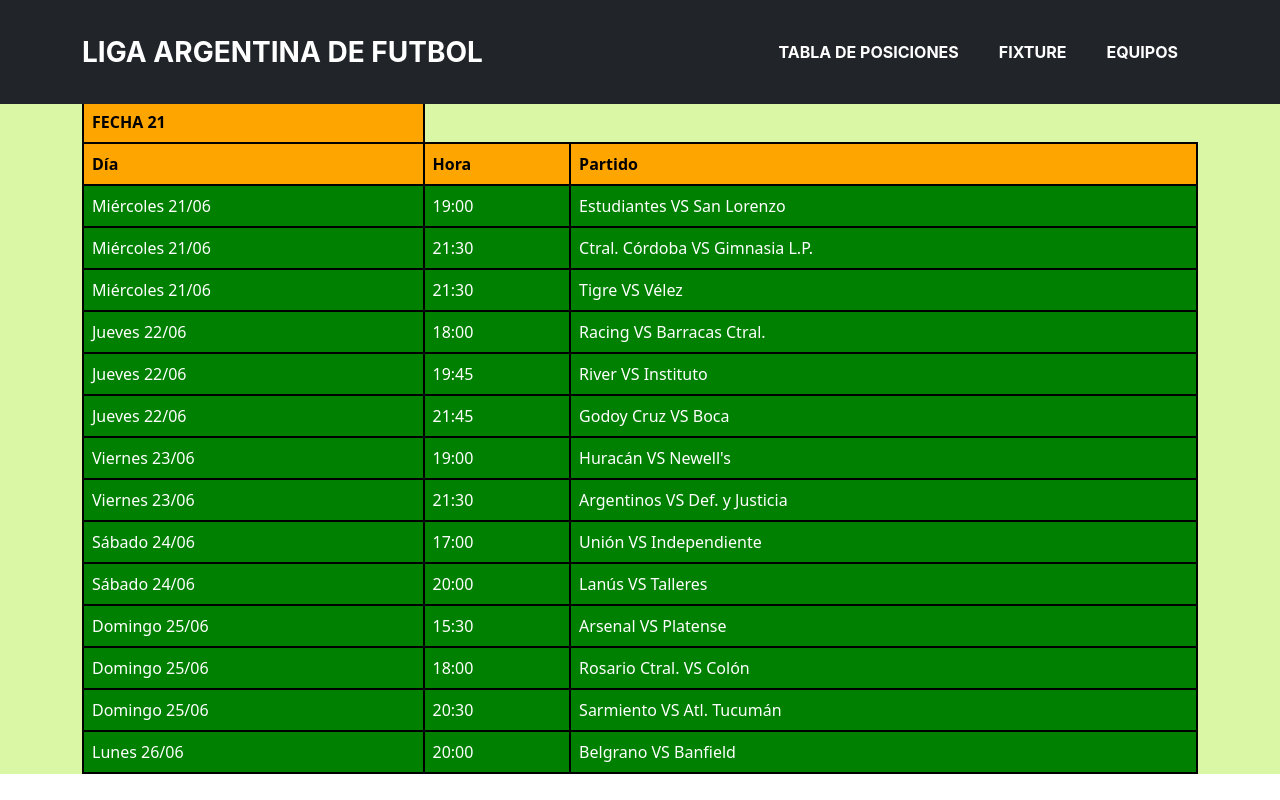
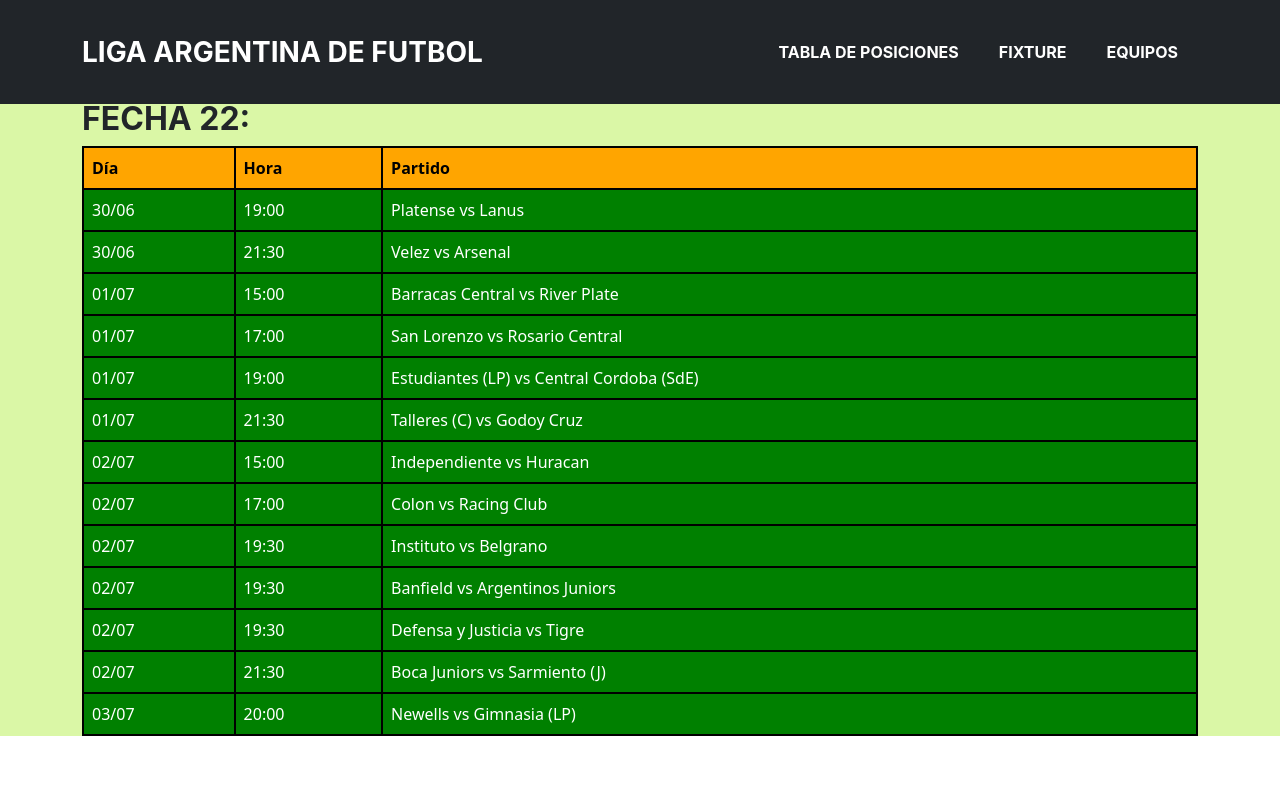
Before and after one commit to FabianFrias25/TerceraPreEntregaFrias, a Django app: page /AppFutbolArg/fixture/ in a window 1280 px wide. Run offline with Django 4.2, Linux system fonts and the light colour scheme; data comes from the database, SQL or seed files in the repository; both versions use the stored data as it was after the commit; some libraries are stand-ins or nearby versions; some web fonts are replaced.

Commit message:
Automatizando la tabla del fixture

```diff
--- a/AppFutbolArg/templates/AppFutbolArg/Fixture.html
+++ b/AppFutbolArg/templates/AppFutbolArg/Fixture.html
@@ -18,88 +18,24 @@
     <title>Fixture | Liga Argentina 2023</title>
 </head>
 <body>
-{% block contenidoQueCambia %}
-<div class="container mt-5 margenPosiciones">
+    {% block contenidoQueCambia %}
+    <div class="container mt-5 margenPosiciones">
+    <h2 style="color: darkblack; font-weight: bold">FECHA 22:</h2>
     <table>
-        <tr>
-            <th>FECHA 21</th>
-        </tr>
         <tr>
             <th>Día</th>
             <th>Hora</th>
             <th>Partido</th>
         </tr>
+        {% for fixture in partidos %}
         <tr>
-            <td>Miércoles 21/06</td>
-            <td>19:00</td>
-            <td>Estudiantes VS San Lorenzo</td>
+            <td>{{ fixture.dia|date:'d/m' }}</td>
+            <td>{{ fixture.hora }}</td>
+            <td>{{ fixture.local.nombre }} vs {{ fixture.visitante.nombre }}</td>
         </tr>
-        <tr>
-            <td>Miércoles 21/06</td>
-            <td>21:30</td>
-            <td>Ctral. Córdoba VS Gimnasia L.P.</td>
-        </tr>
-        <tr>
-            <td>Miércoles 21/06</td>
-            <td>21:30</td>
-            <td>Tigre VS Vélez</td>
-        </tr>
-        <tr>
-            <td>Jueves 22/06</td>
-            <td>18:00</td>
-            <td>Racing VS Barracas Ctral.</td>
-        </tr>
-        <tr>
-            <td>Jueves 22/06</td>
-            <td>19:45</td>
-            <td>River VS Instituto</td>
-        </tr>
-        <tr>
-            <td>Jueves 22/06</td>
-            <td>21:45</td>
-            <td>Godoy Cruz VS Boca</td>
-        </tr>
-        <tr>
-            <td>Viernes 23/06</td>
-            <td>19:00</td>
-            <td>Huracán VS Newell's</td>
-        </tr>
-        <tr>
-            <td>Viernes 23/06</td>
-            <td>21:30</td>
-            <td>Argentinos VS Def. y Justicia</td>
-        </tr>
-        <tr>
-            <td>Sábado 24/06</td>
-            <td>17:00</td>
-            <td>Unión VS Independiente</td>
-        </tr>
-        <tr>
-            <td>Sábado 24/06</td>
-            <td>20:00</td>
-            <td>Lanús VS Talleres</td>
-        </tr>
-        <tr>
-            <td>Domingo 25/06</td>
-            <td>15:30</td>
-            <td>Arsenal VS Platense</td>
-        </tr>
-        <tr>
-            <td>Domingo 25/06</td>
-            <td>18:00</td>
-            <td>Rosario Ctral. VS Colón</td>
-        </tr>
-        <tr>
-            <td>Domingo 25/06</td>
-            <td>20:30</td>
-            <td>Sarmiento VS Atl. Tucumán</td>
-        </tr>
-        <tr>
-            <td>Lunes 26/06</td>
-            <td>20:00</td>
-            <td>Belgrano VS Banfield</td>
-        </tr>
+        {% endfor %}
     </table>
+    </div>
     {% endblock %}
 </div>
 </body>
--- a/AppFutbolArg/urls.py
+++ b/AppFutbolArg/urls.py
@@ -1,10 +1,10 @@
 from django.urls import path
-from AppFutbolArg.views import Inicio, equipos_view, posiciones_view, Fixture, ver_equipo
+from AppFutbolArg.views import Inicio, equipos_view, posiciones_view, ver_fixture, ver_equipo
 
 urlpatterns = [
     path('inicio/', Inicio, name="Inicio"),
     path('equipos/', equipos_view, name="Equipos"),
     path('posiciones/', posiciones_view, name="Posiciones"),
-    path('fixture/', Fixture, name="Fixture"),
+    path('fixture/', ver_fixture, name="Fixture"),
     path('getequipo/', ver_equipo, name="ver_equipo"),
 ]
--- a/AppFutbolArg/views.py
+++ b/AppFutbolArg/views.py
@@ -1,5 +1,5 @@
 from django.shortcuts import render
-from .models import Equipos, Posiciones
+from .models import Equipos, Posiciones, Fixture
 
 
 def Inicio(request):
@@ -8,8 +8,10 @@
 def equipos_view(request):
     return render(request, 'AppFutbolArg/Equipos.html')
 
-def Fixture(request):
-    return render(request, 'AppFutbolArg/Fixture.html')
+def ver_fixture(request):
+    partidos = Fixture.objects.order_by('dia', 'hora')
+    return render(request, 'AppFutbolArg/Fixture.html', {'partidos': partidos})
+
 
 def posiciones_view(request):
     posiciones = Posiciones.objects.order_by('-puntos', 'PartidosJugados')
```
Also changed, not shown: db.sqlite3.
